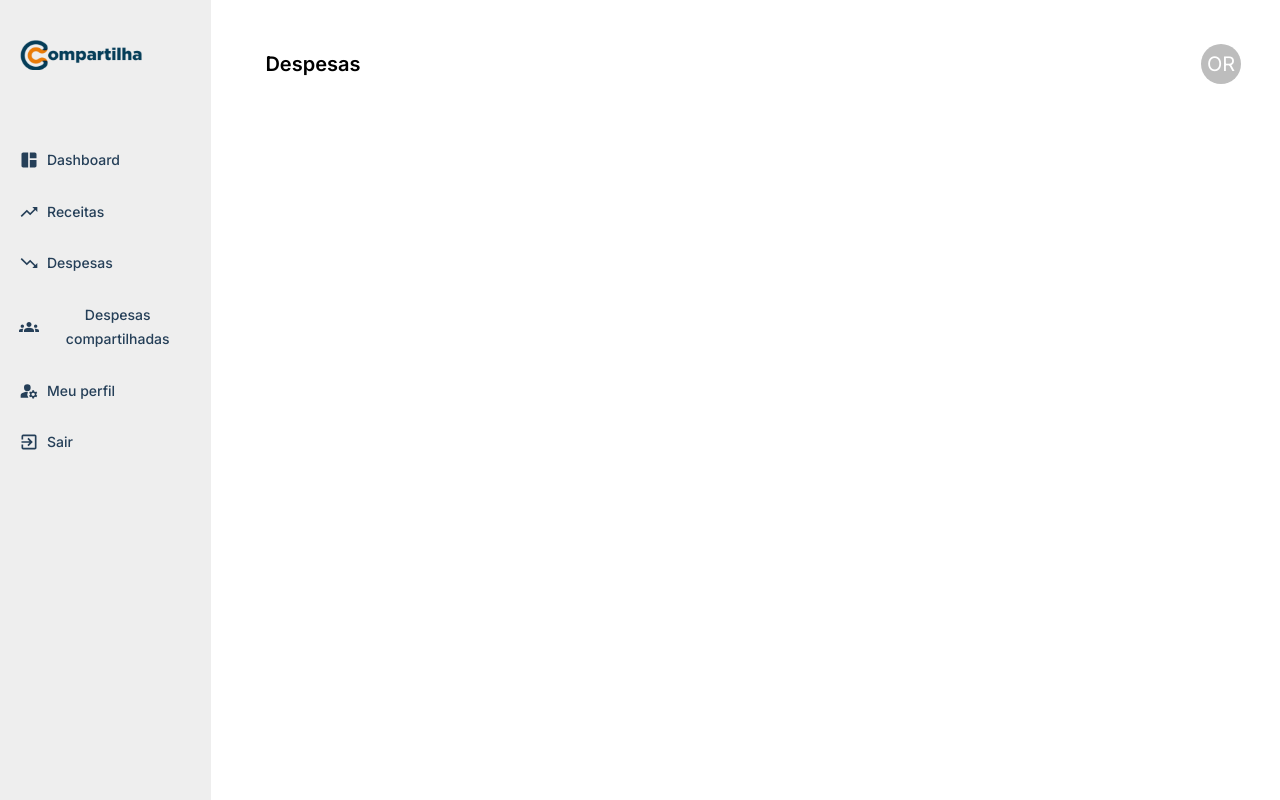
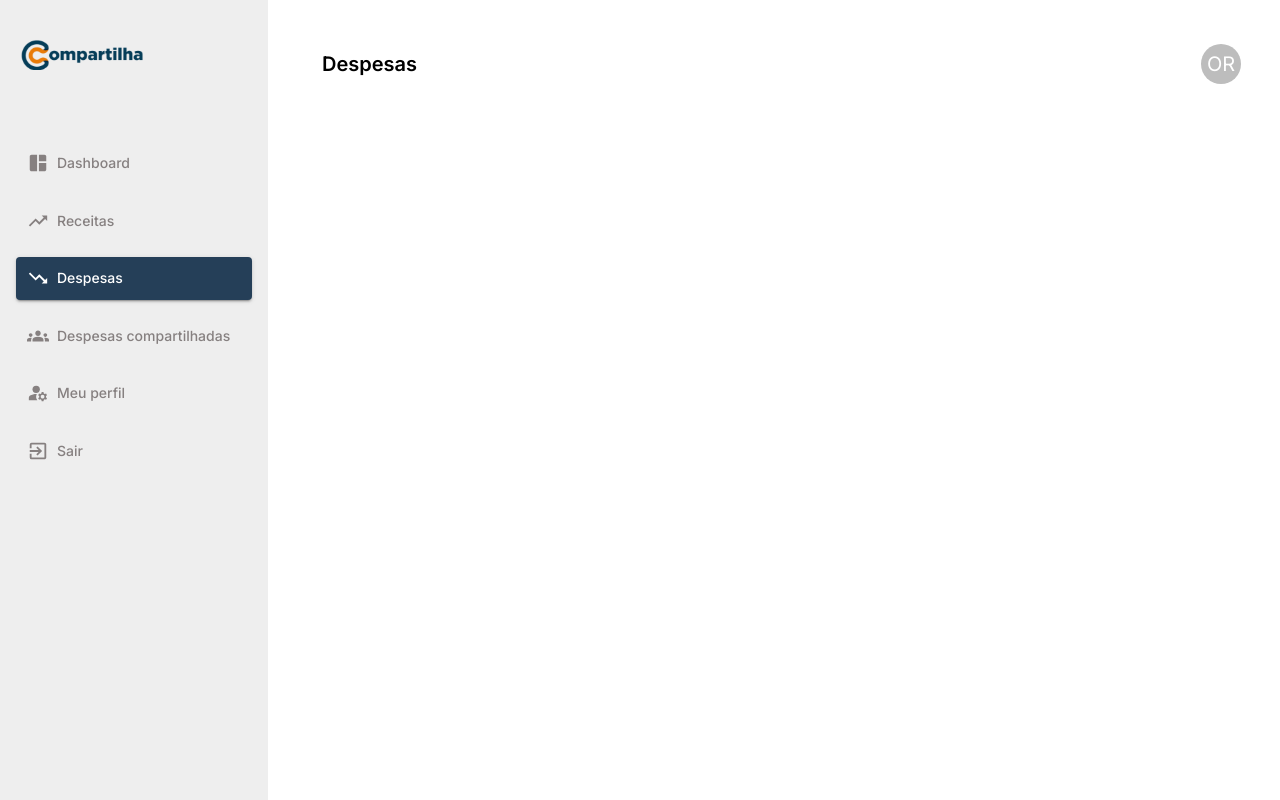
Before and after one commit to olirodrigues/bootcamp-gama-01, a React (Vite) app in the folder Web/: page /despesas in a window 1280 px wide. Built offline with nearby package versions, Linux system fonts and the light colour scheme.

Commit message:
Menu lateral
- Estilos atualizados conforme o design
- Centralizado logica no MenuButton

```diff
--- a/Web/src/components/Menu/Menu.style.tsx
+++ b/Web/src/components/Menu/Menu.style.tsx
@@ -4,7 +4,8 @@ export const ContainerMenu = styled.div`
   background-color: #eeeeee;
   height: 100vh;
   width: 268px;
-  padding-inline: 15px;
+  min-width: 268px;
+  padding-inline: 16px;
 
   img {
     margin-block: 36px 68px;
--- /dev/null
+++ b/Web/src/components/Menu/MenuButton.tsx
@@ -0,0 +1,36 @@
+import { Box, Button, useTheme } from "@mui/material";
+import { useMatch, useNavigate, useResolvedPath } from "react-router-dom";
+import { IconType } from "react-icons";
+import { CSSProperties } from "react";
+
+type MenuButtonProps = { Icon: IconType; children: any; link: string; disabled?: boolean };
+
+const buttonStyles: CSSProperties = {
+  justifyContent: "flex-start",
+  textTransform: "none",
+  paddingBlock: 9,
+  paddingInline: 15,
+};
+
+export const MenuButton = ({ Icon, children, link, disabled }: MenuButtonProps) => {
+  const theme = useTheme();
+  const navigate = useNavigate();
+
+  const resolved = useResolvedPath(link);
+  const isSelected = useMatch({ path: resolved.pathname, end: true });
+
+  const color = isSelected ? theme.palette.primary : theme.palette.text.secondary;
+
+  return (
+    <Button
+      disabled={disabled}
+      fullWidth
+      style={buttonStyles}
+      variant={isSelected ? "contained" : "text"}
+      startIcon={<Icon size={22} color={color.toString()} />}
+      onClick={() => navigate(link)}
+    >
+      <Box color={color.toString()}>{children}</Box>
+    </Button>
+  );
+};
--- a/Web/src/components/Menu/index.tsx
+++ b/Web/src/components/Menu/index.tsx
@@ -1,7 +1,5 @@
 import Logo from "../../assets/images/logo.svg";
 
-import { Button } from "@mui/material";
-import { NavLink } from "react-router-dom";
 import { ContainerMenu, ContaiverNav } from "./Menu.style";
 import {
   MdExitToApp,
@@ -11,42 +9,31 @@ import {
   MdOutlineTrendingUp,
   MdSpaceDashboard,
 } from "react-icons/md";
+import { MenuButton } from "./MenuButton";
 
 export const Menu = () => {
   return (
     <ContainerMenu>
       <img className='logo' src={Logo} alt='' />
       <ContaiverNav>
-        <NavLink to='/dashboard'>
-          <Button variant='text' startIcon={<MdSpaceDashboard />}>
+        <MenuButton link='/dashboard' Icon={MdSpaceDashboard}>
           Dashboard
-          </Button>
-        </NavLink>
-        <NavLink to='/receitas'>
-          <Button variant='text' startIcon={<MdOutlineTrendingUp />}>
+        </MenuButton>
+        <MenuButton link='/receitas' Icon={MdOutlineTrendingUp}>
           Receitas
-          </Button>
-        </NavLink>
-        <NavLink to='/despesas'>
-          <Button variant='text' startIcon={<MdOutlineTrendingDown />}>
+        </MenuButton>
+        <MenuButton link='/despesas' Icon={MdOutlineTrendingDown}>
           Despesas
-          </Button>
-        </NavLink>
-        <NavLink to='/despesas-compartilhadas'>
-          <Button variant='text' startIcon={<MdGroups />}>
+        </MenuButton>
+        <MenuButton link='/despesas-compartilhadas' Icon={MdGroups}>
           Despesas compartilhadas
-          </Button>
-        </NavLink>
-        <NavLink to='/perfil'>
-          <Button variant='text' startIcon={<MdManageAccounts />}>
+        </MenuButton>
+        <MenuButton disabled link='perfil' Icon={MdManageAccounts}>
           Meu perfil
-          </Button>
-        </NavLink>
-        <NavLink to='/'>
-          <Button variant='text' startIcon={<MdExitToApp />}>
+        </MenuButton>
+        <MenuButton link='/' Icon={MdExitToApp}>
           Sair
-          </Button>
-        </NavLink>
+        </MenuButton>
       </ContaiverNav>
     </ContainerMenu>
   );
```
Lines whose indentation alone changed are shown as unchanged.
